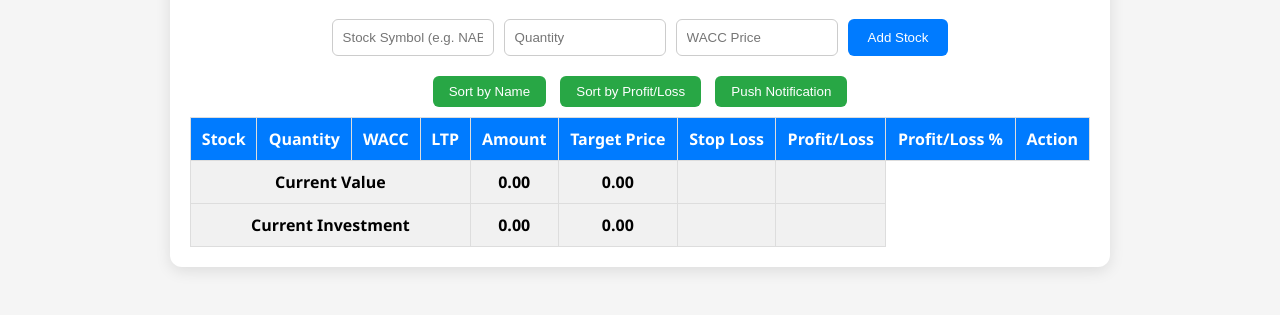
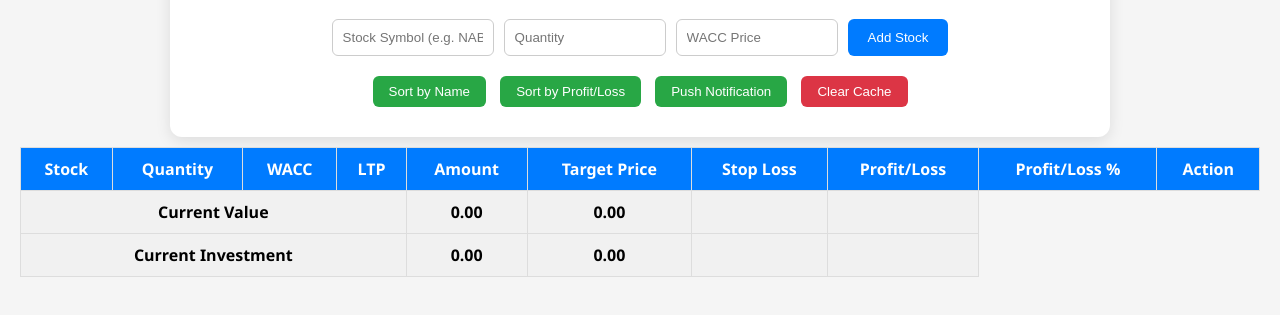
Before and after one commit to shresthaprabin178-lang/nepse-frontend, a plain HTML site: page index.html in a window 1280 px wide. Shown: the part 107-422 px from the top of the page. Drawn offline with Linux system fonts and the light colour scheme.

Commit message:
cache button added

```diff
--- a/index.html
+++ b/index.html
@@ -20,6 +20,8 @@
         <button onclick="sortStocks('name')">Sort by Name</button>
         <button onclick="sortStocks('profitLoss')">Sort by Profit/Loss</button>
         <button onclick="pushNotification()">Push Notification</button>
+        <button onclick="clearCache()" style="background-color: #dc3545; color: white;">Clear Cache</button>
+</div>
     </div>
 
     <table id="stockTable">
--- a/script.js
+++ b/script.js
@@ -37,7 +37,26 @@ function addStock() {
     displayStocks();
     saveStocks();
 }
+// --- Clear Cache Function ---
+function clearCache() {
+    // 1. Confirm with the user before deleting data
+    const confirmClear = confirm("Are you sure you want to clear all stored stock data? This action cannot be undone.");
 
+    if (confirmClear) {
+        // 2. Remove the 'stocks' item from the browser's Local Storage
+        localStorage.removeItem('stocks');
+
+        // 3. Optional: You could remove all items if you're sure nothing else is being stored
+        // localStorage.clear();
+
+        console.log("✅ Local storage for 'stocks' has been cleared.");
+
+        // 4. Reload the page to reset the application state and display an empty table
+        window.location.reload();
+    } else {
+        console.log("❌ Clear cache cancelled.");
+    }
+}
 function clearInputs() {
     document.getElementById("stockName").value = "";
     document.getElementById("quantity").value = "";
```
